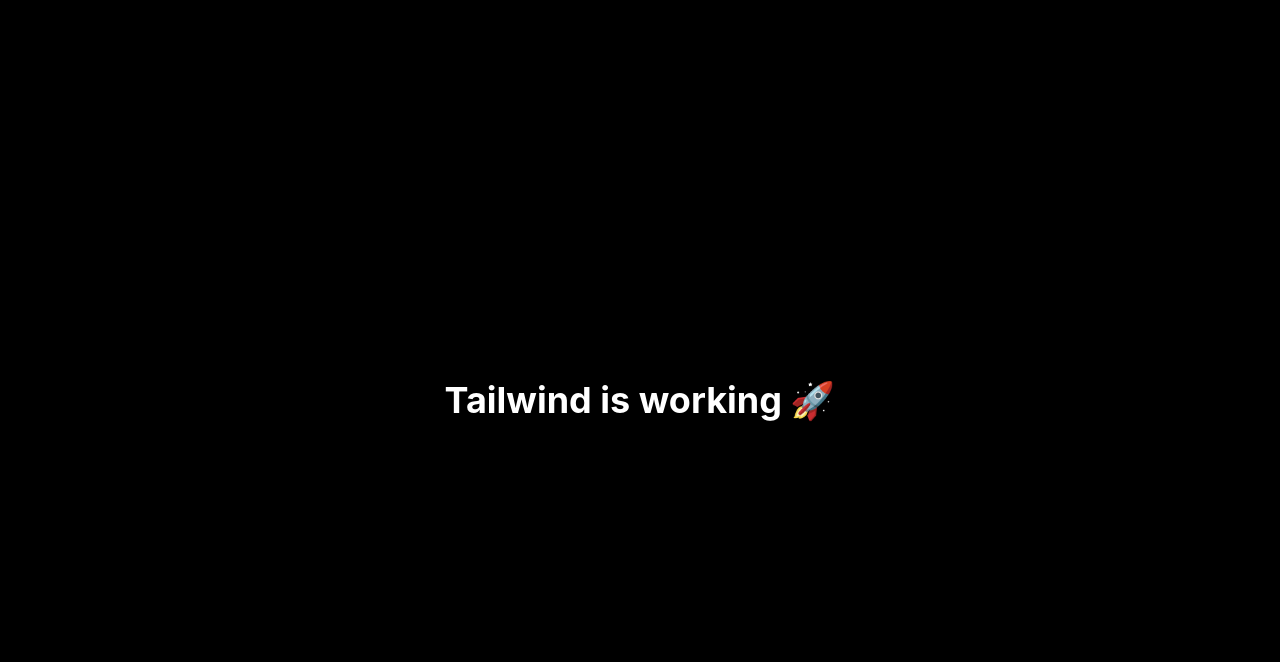
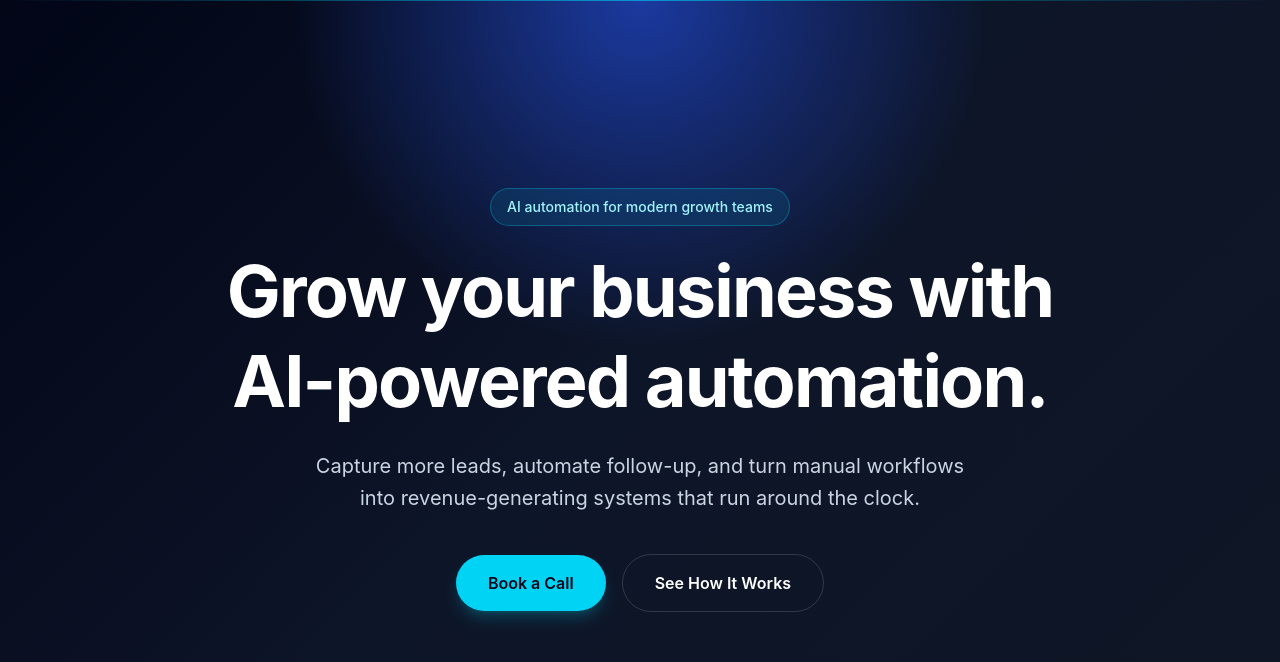
Before and after one commit to VjekoTRW/ai-agency-lead-capture, a React (Vite) app: page / in a window 1280 px wide. Shown: the top 662 px of the page. Built offline with nearby package versions, Linux system fonts and the light colour scheme.

Commit message:
Add hero section (Codex) + update README

```diff
--- a/src/App.tsx
+++ b/src/App.tsx
@@ -1,8 +1,41 @@
 function App() {
   return (
-    <div className="min-h-screen bg-black text-white flex items-center justify-center">
-      <h1 className="text-4xl font-bold">Tailwind is working 🚀</h1>
-    </div>
+    <main className="min-h-screen overflow-hidden bg-slate-950 text-white">
+      <section className="relative flex min-h-screen items-center justify-center px-6 py-20">
+        <div className="absolute inset-0 bg-[radial-gradient(circle_at_top,#1e40af_0%,transparent_34%),linear-gradient(135deg,#020617_0%,#0f172a_48%,#111827_100%)] opacity-90" />
+        <div className="absolute inset-x-0 top-0 h-px bg-gradient-to-r from-transparent via-cyan-400/60 to-transparent" />
+
+        <div className="relative mx-auto flex max-w-4xl flex-col items-center text-center">
+          <p className="mb-5 rounded-full border border-cyan-400/30 bg-cyan-400/10 px-4 py-2 text-sm font-medium text-cyan-200">
+            AI automation for modern growth teams
+          </p>
+
+          <h1 className="max-w-4xl text-5xl font-bold leading-tight tracking-tight text-white sm:text-6xl lg:text-7xl">
+            Grow your business with AI-powered automation.
+          </h1>
+
+          <p className="mt-6 max-w-2xl text-lg leading-8 text-slate-300 sm:text-xl">
+            Capture more leads, automate follow-up, and turn manual workflows
+            into revenue-generating systems that run around the clock.
+          </p>
+
+          <div className="mt-10 flex flex-col items-center gap-4 sm:flex-row">
+            <a
+              href="#contact"
+              className="rounded-full bg-cyan-400 px-8 py-4 text-base font-semibold text-slate-950 shadow-lg shadow-cyan-400/20 transition hover:bg-cyan-300 focus:outline-none focus:ring-2 focus:ring-cyan-300 focus:ring-offset-2 focus:ring-offset-slate-950"
+            >
+              Book a Call
+            </a>
+            <a
+              href="#services"
+              className="rounded-full border border-white/15 px-8 py-4 text-base font-semibold text-white transition hover:border-cyan-300/60 hover:bg-white/10 focus:outline-none focus:ring-2 focus:ring-cyan-300 focus:ring-offset-2 focus:ring-offset-slate-950"
+            >
+              See How It Works
+            </a>
+          </div>
+        </div>
+      </section>
+    </main>
   )
 }
 
```
Also changed, not shown: 1 other file (tests, documents, lock files or other folders).
